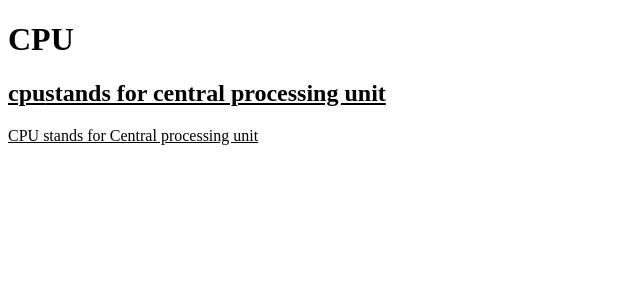
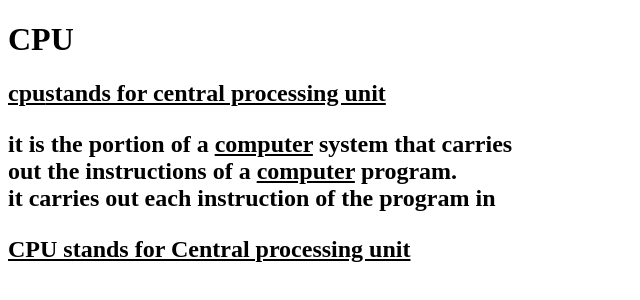
Before and after one commit to iamneo-production/cacffdbcbdecaadaeccdfffebaeceaec, a website: page public/index.html in a window 1280 px wide. Shown: the whole page, without its empty margins (0-640 px from the left). Drawn offline with Linux system fonts and the light colour scheme.

Commit message:
Backup Commit

```diff
--- a/public/index.html
+++ b/public/index.html
@@ -6,8 +6,9 @@
 <body>
     <h1>CPU</h1>
     <h2><u><b>cpu</b>stands for central processing unit</u></h2><h2>
-
-    </h2>
+    <p>it is the portion of a <u>computer</u> system that carries</br>
+    out the instructions of a <u>computer</u> program.</br>
+    it carries out each instruction of the program in
     <p><u>CPU stands for Central processing unit</u>
 </body>
 </html>
```
